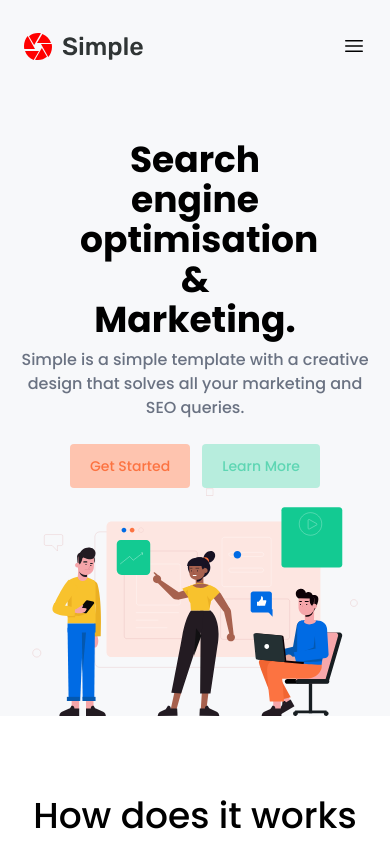
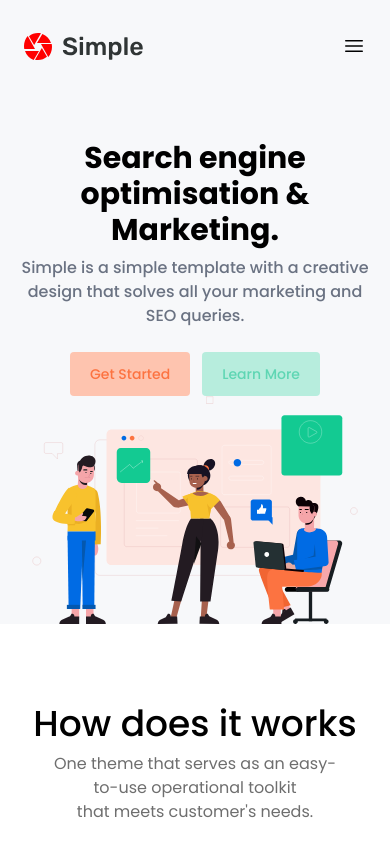
Before and after one commit to imohsinghaffar/spa_react, a React (Vite) app: page / in a window 390 px wide. Built offline with nearby package versions, Linux system fonts and the light colour scheme.

Commit message:
Fixed some small issues

```diff
--- a/src/App.jsx
+++ b/src/App.jsx
@@ -67,7 +67,7 @@ const App = () => {
 
       <div className="pt-35 bg-[#f7f8fa] z-0 px-0" id="#">
         <div className="text-center">
-          <h1 className=" px-20 text-4xl font-extrabold z-0 text-black">
+          <h1 className=" px-20 text-3xl md:text-4xl font-extrabold z-0 text-black">
             Search engine optimisation & <br /> Marketing.
           </h1>
           <p className="px-5 mt-2 text-medium font-medium text-gray-500">
--- a/src/components/CardsSection.jsx
+++ b/src/components/CardsSection.jsx
@@ -21,12 +21,12 @@ const CardsSection = () => {
   ];
 
   return (
-    <div className="flex flex-col items-center justify-center pt-20 pb-20 w-full px-4 sm:px-8 md:px-12 lg:px-16 xl:px-20">
+    <div className="flex flex-col items-center justify-center pt-20 pb-20 w-full px-8">
       <div className="flex flex-col items-center gap-2 justify-center pb-10">
         <h1 className="text-4xl font-medium text-center">
           How does it works
         </h1>
-        <p className="mx-5 lg:mx-0 text-center text-lg  text-[#6e6e6e]">
+        <p className="mx-5 lg:mx-0 text-center text-md  text-[#6e6e6e]">
           One theme that serves as an easy-to-use operational toolkit <br />
           that meets customer's needs.
         </p>
```
